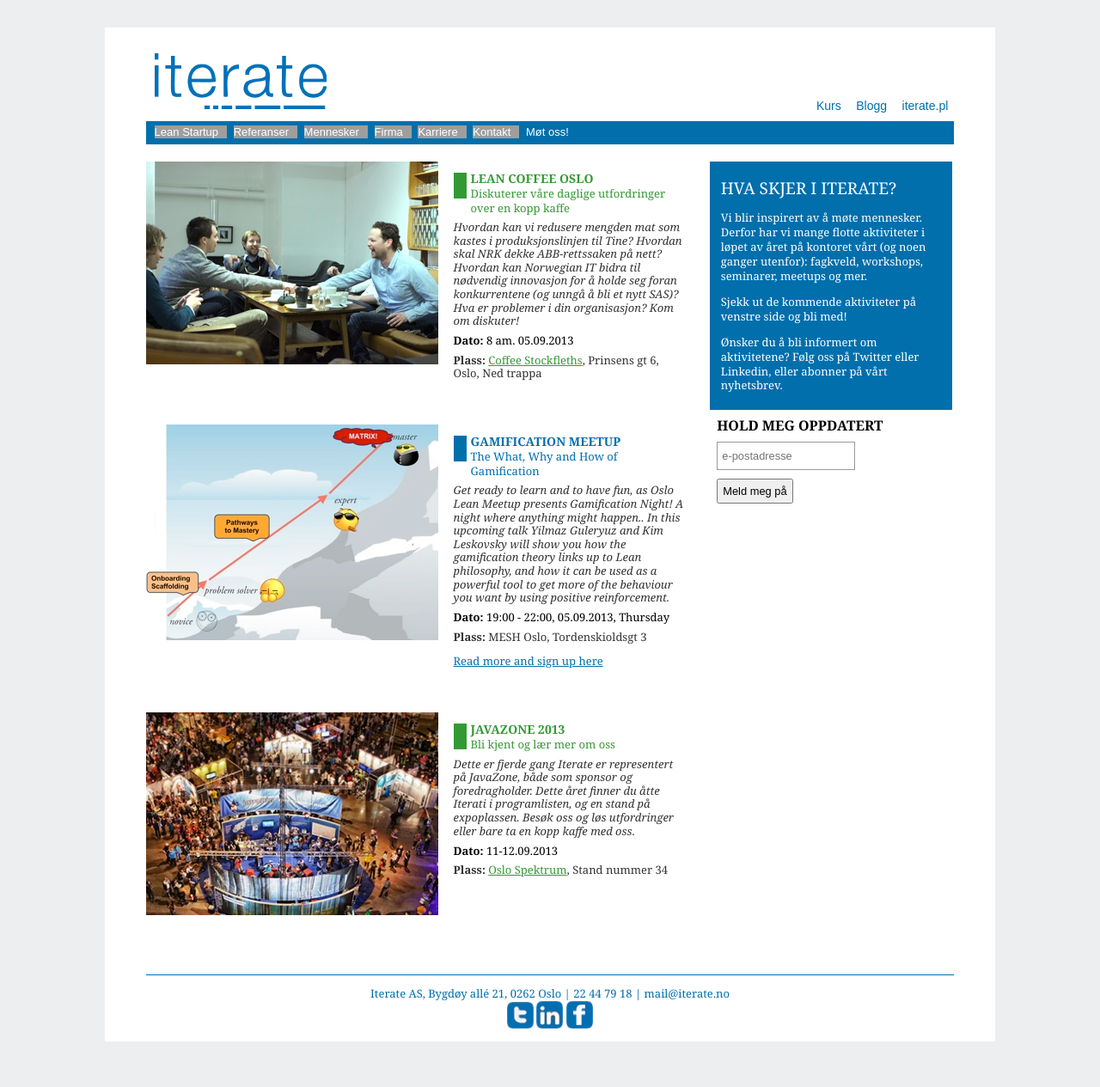
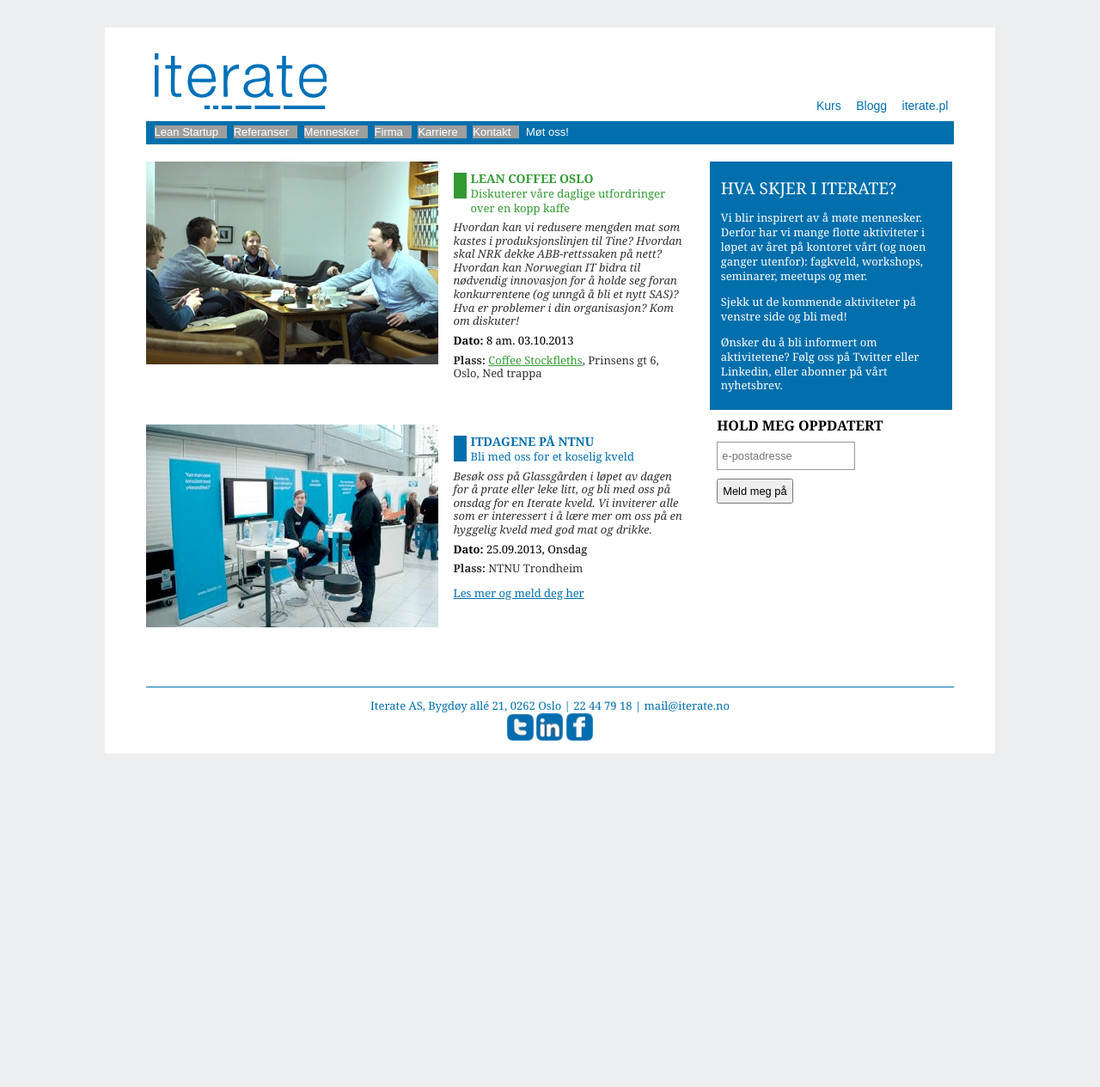
Before and after one commit to therese1g1/iterate.github.com, a Jekyll site: the page built from moetoss/index.html, in a window 1280 px wide. Shown: the whole page at 86% size. Built offline with Jekyll 4.4.1, drawn with Linux system fonts in a browser that asks for light colours; after the commit the page ends 930 px from its top, so only the background shows below that; grey boxes are pictures that could not be loaded.

Commit message:
updated møt oss with itdagene and deleted old events

```diff
--- a/moetoss/index.html
+++ b/moetoss/index.html
@@ -31,7 +31,7 @@ title: Iterate
 
                         <p>Hvordan kan vi redusere mengden mat som kastes i produksjonslinjen til Tine? Hvordan skal NRK dekke ABB-rettssaken på nett? Hvordan kan Norwegian IT bidra til nødvendig innovasjon for å holde seg foran konkurrentene (og unngå å bli et nytt SAS)? Hva er problemer i din organisasjon? Kom om diskuter!</p>
 
-                        <em>Dato:</em> 8 am. 05.09.2013
+                        <em>Dato:</em> 8 am. 03.10.2013
                         <p class="ex"><em>Plass:</em> <a class="ex" href="http://www.stockfleths.as/?page_id=78">Coffee Stockfleths</a>, Prinsens gt 6, Oslo, Ned trappa</p>
 
                     </div>
@@ -42,39 +42,19 @@ title: Iterate
         <div class="articles">
             <article class="preview">
                 <div class="preview-image">
-                    <img src="/static/images/gamification2.jpg" alt="Gamification">
+                    <img src="/static/images/itdagene.jpg" alt="itdagene">
                 </div>
                 <div class="preview-text">
                     <div class="pitch fag">
                         <div class="marker"></div>
-                        <h2>Gamification meetup</h2>
-                        <div class="sub-headline">The What, Why and How of Gamification </div>
+                        <h2>ITDAGENE PÅ NTNU</h2>
+                        <div class="sub-headline">Bli med oss for et koselig kveld</div>
 
-                        <p>Get ready to learn and to have fun, as Oslo Lean Meetup presents Gamification Night! A night where anything might happen.. In this upcoming talk Yilmaz Guleryuz and Kim Leskovsky will show you how the gamification theory links up to Lean philosophy, and how it can be used as a powerful tool to get more of the behaviour you want by using positive reinforcement.</p>
+                        <p>Besøk oss på Glassgården i løpet av dagen for å prate eller leke litt, og bli med oss på onsdag for en Iterate kveld. Vi inviterer alle som er interessert i å lære mer om oss på en hyggelig kveld med god mat og drikke.</p>
 
-                        <em>Dato:</em> 19:00 - 22:00, 05.09.2013, Thursday
-                        <p class="ex"><em>Plass:</em> MESH Oslo, Tordenskioldsgt 3</p>
-                        <p class="ex"><a class="ex" href="http://www.meetup.com/agile-31/events/135749282/">Read more and sign up here</a></p>
-                    </div>
-                </div>
-            </article>
-        </div>
-
-        <div class="articles">
-            <article class="preview">
-                <div class="preview-image">
-                    <img src="/static/images/jz.jpg" alt="JavaZone">
-                </div>
-                <div class="preview-text">
-                    <div class="pitch kunde">
-                        <div class="marker"></div>
-                        <h2>JavaZone 2013</h2>
-                        <div class="sub-headline">Bli kjent og lær mer om oss</div>
-
-                        <p>Dette er fjerde gang Iterate er representert på JavaZone, både som sponsor og foredragholder. Dette året finner du åtte Iterati i programlisten, og en stand på expoplassen. Besøk oss og løs utfordringer eller bare ta en kopp kaffe med oss.</p>
-
-                        <em>Dato:</em> 11-12.09.2013
-                        <p class="ex"><em>Plass:</em> <a class="ex" href="http://jz13.java.no/">Oslo Spektrum</a>, Stand nummer 34
+                        <em>Dato:</em> 25.09.2013, Onsdag
+                        <p class="ex"><em>Plass:</em> NTNU Trondheim </p>
+                        <p class="ex"><a class="ex" href="http://info.iterate.no/rekrutteringskveld2013/">Les mer og meld deg her</a></p>
                     </div>
                 </div>
             </article>
```
Also changed, not shown: static/images/itdagene.jpg (added).
